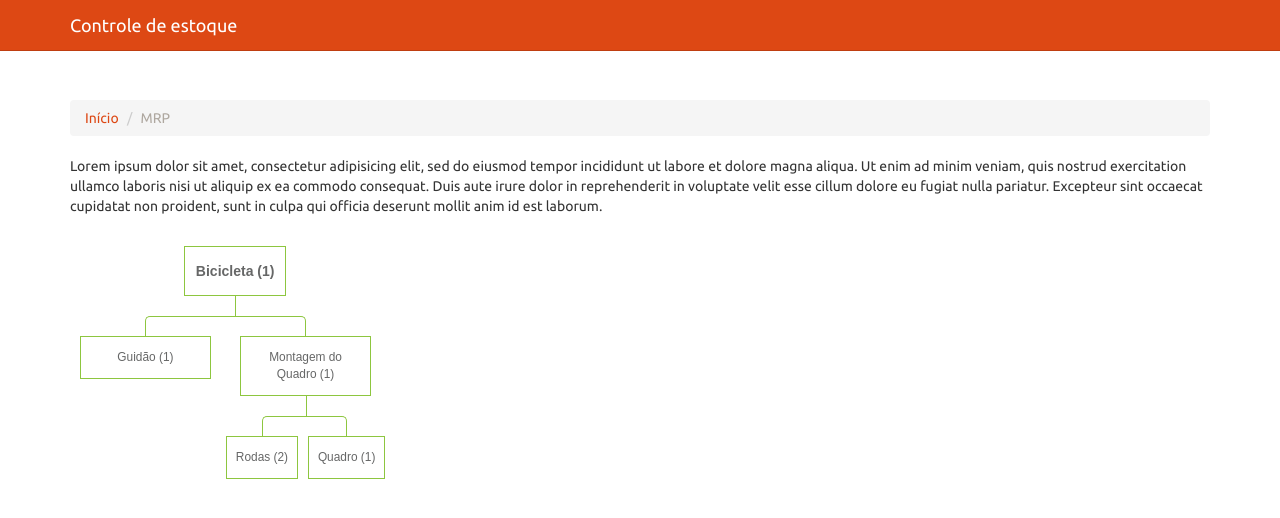
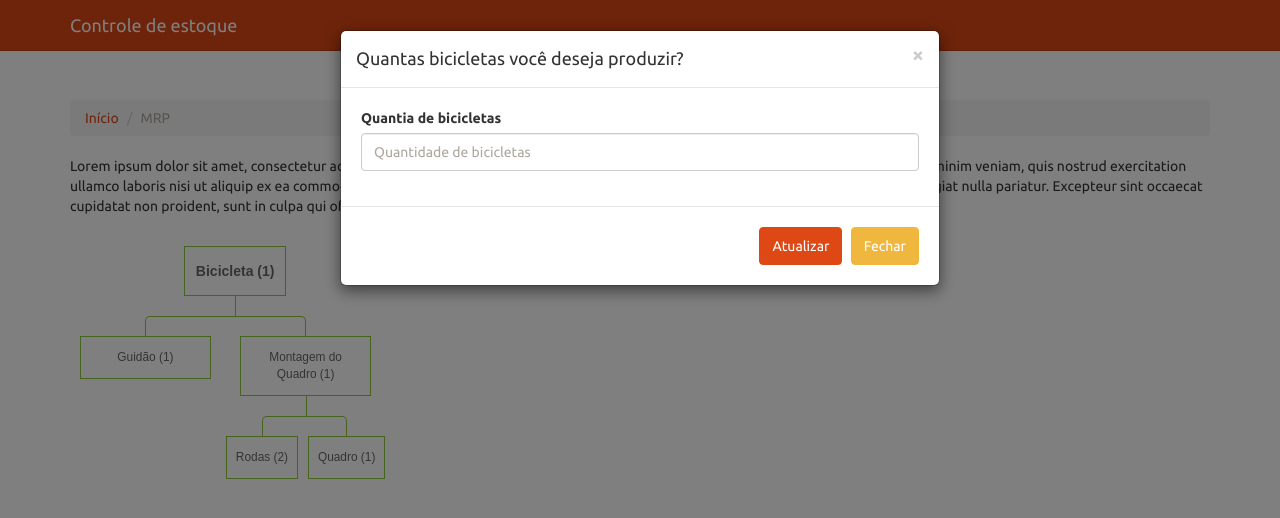
Before and after one commit to hugonomura/acp-estoque, a plain HTML site: page mrp.html in a window 1280 px wide. Both pictures are taken after a click on the link "Bicicleta (1)". Drawn offline with Linux system fonts and the light colour scheme.

Commit message:
permitindo que o usuário quantos itens são necessários no MRP.

```diff
--- a/assets/js/mrp.js
+++ b/assets/js/mrp.js
@@ -1,3 +1,23 @@
 $(function() {
+    $("#atualizarMrp").click(function(){
+        var bicicletas = parseInt($("#num-bicicletas").val());
 
+        if(isNaN(bicicletas))
+            return;
+
+        $("#qtd-bicicleta").html("(" + bicicletas + ")");
+
+        var guidao = 1 * bicicletas;
+        $("#qtd-guidao").html("(" + guidao + ")");
+
+        var montagemQuadro = 1 * bicicletas;
+        $("#qtd-montagem-quadro").html("(" + montagemQuadro + ")");
+
+        var roda = 2 * bicicletas;
+        $("#qtd-roda").html("(" + roda + ")");
+
+        var quadro = 1 * bicicletas;
+        $("#qtd-quadro").html("(" + quadro + ")");
+
+    });
 });
--- a/mrp.html
+++ b/mrp.html
@@ -42,23 +42,47 @@
             </p>
             <div class="tree">
                 <ul>
-                    <li><a href="#">Bicicleta (1) </a>
+                    <li><a href="#" id="bicicleta" data-toggle="modal" data-target="#myModal">Bicicleta <span id="qtd-bicicleta">(1)</span></a>
                         <ul>
-                            <li><a href="#">Guidão (1)</a></li>
-                            <li><a href="#">Montagem do Quadro (1)</a>
+                            <li><a href="#">Guidão <span id="qtd-guidao">(1)</span></a></li>
+                            <li><a href="#">Montagem do Quadro <span id="qtd-montagem-quadro">(1)</span></a>
                                 <ul>
-                                    <li><a href="#">Rodas (2)</a></li>
-                                    <li><a href="#">Quadro (1)</a></li>
+                                    <li><a href="#">Rodas <span id="qtd-roda">(2)</span></a></li>
+                                    <li><a href="#">Quadro <span id="qtd-quadro">(1)</span></a></li>
                                 </ul>
                             </li>
                         </ul>
                     </li>
                 </ul>
             </div>
+            <!-- Modal -->
+            <div id="myModal" class="modal fade" role="dialog">
+                <div class="modal-dialog">
+                    <!-- Modal content-->
+                    <div class="modal-content">
+                        <div class="modal-header">
+                            <button type="button" class="close" data-dismiss="modal">&times;</button>
+                            <h4 class="modal-title">Quantas bicicletas você deseja produzir?</h4>
+                        </div>
+                        <div class="modal-body">
+                            <div class="form-group">
+                                <label for="num-bicicletas">Quantia de bicicletas</label>
+                                <input type="number" class="form-control" id="num-bicicletas" placeholder="Quantidade de bicicletas" min="1" step="1">
+                            </div>
+                        </div>
+                        <div class="modal-footer">
+                            <button type="submit" class="btn btn-primary" data-dismiss="modal" id="atualizarMrp">Atualizar</button>
+                            <button type="button" class="btn btn-warning" data-dismiss="modal">Fechar</button>
+                        </div>
+                    </div>
+
+                </div>
+            </div>
         </div>
     </section>
 </body>
 <script type="text/javascript" src="assets/js/jquery-2.1.4.min.js"></script>
+<script type="text/javascript" src="assets/js/bootstrap.min.js"></script>
 <script type="text/javascript" src="assets/js/main.js"></script>
 <script type="text/javascript" src="assets/js/mrp.js"></script>
 </html>
```
